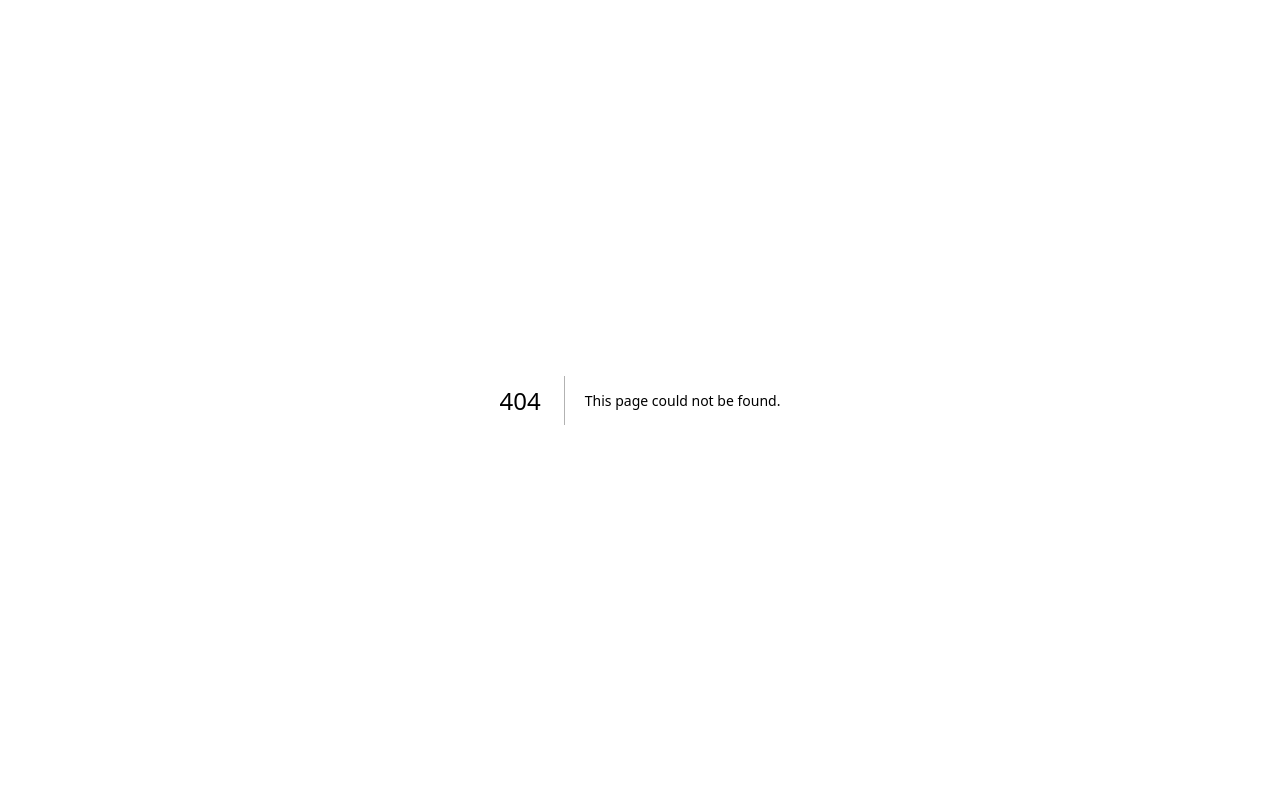
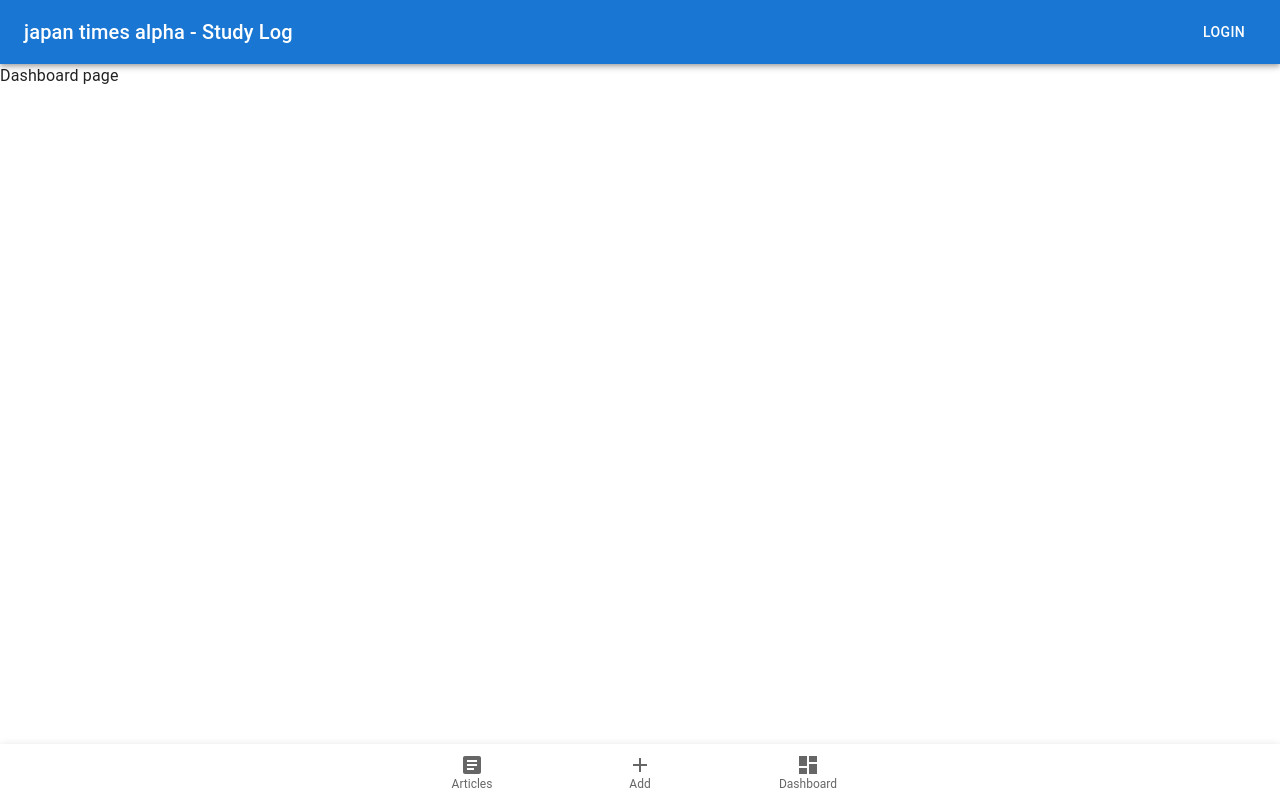
Before and after one commit to ymita/japantimes-alpha-study-log, a Next.js app: page /dashboard in a window 1280 px wide. Before the commit this address had no page. Built offline with nearby package versions, Linux system fonts and the light colour scheme.

Commit message:
Add MUI + Button Navigation

```diff
--- a/package.json
+++ b/package.json
@@ -9,6 +9,10 @@
     "lint": "next lint"
   },
   "dependencies": {
+    "@emotion/react": "^11.10.5",
+    "@emotion/styled": "^11.10.5",
+    "@mui/icons-material": "^5.10.15",
+    "@mui/material": "^5.10.15",
     "@types/node": "18.11.9",
     "@types/react": "18.0.25",
     "@types/react-dom": "18.0.9",
--- a/pages/_app.tsx
+++ b/pages/_app.tsx
@@ -1,6 +1,71 @@
-import '../styles/globals.css'
-import type { AppProps } from 'next/app'
+import * as React from "react";
+import "../styles/globals.css";
+import {
+  Box,
+  CssBaseline,
+  Paper,
+  BottomNavigation,
+  BottomNavigationAction,
+  AppBar,
+  Button,
+  IconButton,
+  Toolbar,
+  Typography,
+} from "@mui/material";
+import { useRouter } from "next/router";
+import type { AppProps } from "next/app";
+import AddIcon from "@mui/icons-material/Add";
+import ArticleIcon from "@mui/icons-material/Article";
+import DashboardIcon from "@mui/icons-material/Dashboard";
+import StarIcon from "@mui/icons-material/Star";
 
 export default function App({ Component, pageProps }: AppProps) {
-  return <Component {...pageProps} />
+  const [value, setValue] = React.useState(0);
+  const router = useRouter();
+  const ref = React.useRef<HTMLDivElement>(null);
+
+  return (
+    <Box sx={{ pb: 7 }} ref={ref}>
+      <AppBar position="static">
+        <Toolbar>
+          {/* <StarIcon sx={{ marginRight: 2 }} /> */}
+          <Typography variant="h6" component="div" sx={{ flexGrow: 1 }}>
+            japan times alpha - Study Log
+          </Typography>
+          <Button color="inherit">Login</Button>
+        </Toolbar>
+      </AppBar>
+      <CssBaseline />
+
+      {/* ページコンテンツ */}
+      <Component {...pageProps} />
+
+      {/* ナビゲーションバー */}
+      <Paper
+        sx={{ position: "fixed", bottom: 0, left: 0, right: 0 }}
+        elevation={3}
+      >
+        <BottomNavigation
+          showLabels
+          value={value}
+          onChange={(event, newValue) => {
+            setValue(newValue);
+            router.push(newValue);
+          }}
+        >
+          <BottomNavigationAction
+            value="."
+            label="Articles"
+            icon={<ArticleIcon />}
+          />
+          <BottomNavigationAction value="add" label="Add" icon={<AddIcon />} />
+          <BottomNavigationAction
+            value="dashboard"
+            label="Dashboard"
+            icon={<DashboardIcon />}
+          />
+        </BottomNavigation>
+      </Paper>
+    </Box>
+  );
 }
--- /dev/null
+++ b/pages/add.tsx
@@ -0,0 +1,5 @@
+export default function Add() {
+    return(
+        <div>Add page</div>
+    );
+}
--- /dev/null
+++ b/pages/dashboard.tsx
@@ -0,0 +1,5 @@
+export default function Dashboard() {
+    return(
+        <div>Dashboard page</div>
+    );
+}
```
Also changed, not shown: pages/index.tsx (+4 -68 lines), 1 other file (tests, documents, lock files or other folders).
